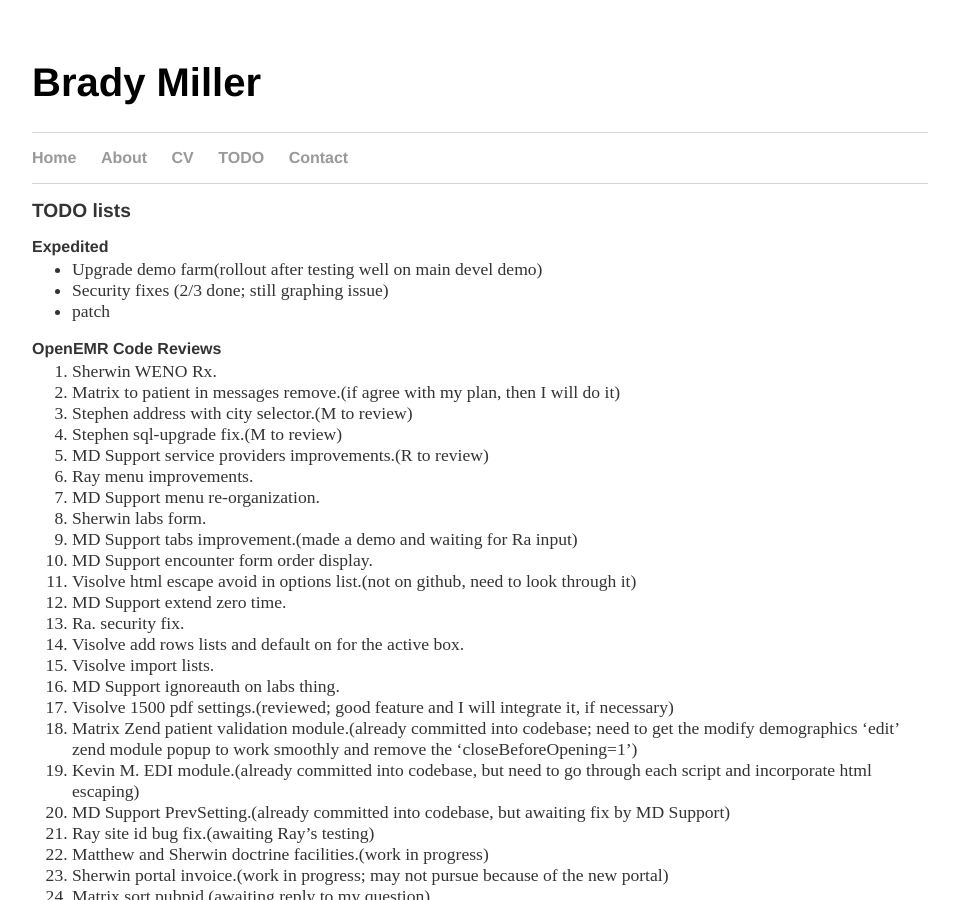
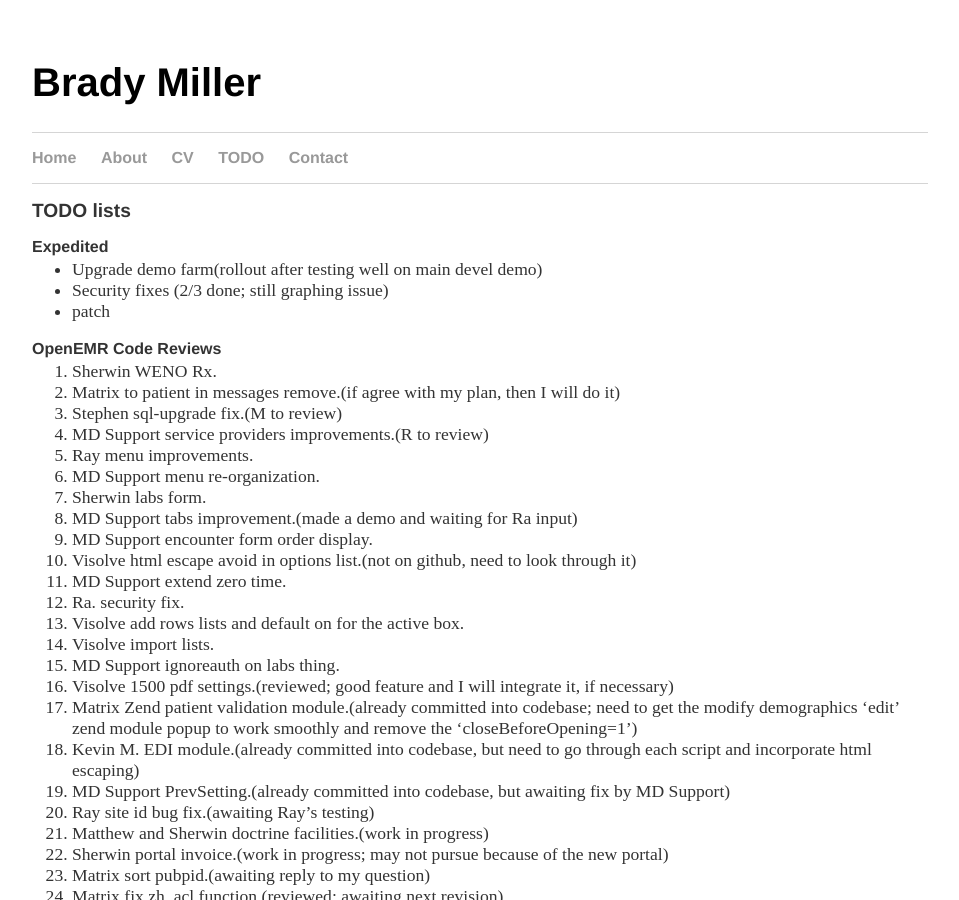
Before and after one commit to bradymiller/bradymiller.github.io, a Jekyll site: the page built from todo/index.md, in a window 1280 px wide and 900 px high. Shown: the whole window, without its empty margins (160-1119 px from the left). Built offline with Jekyll 4.4.1, drawn with Linux system fonts in a browser that asks for light colours; our own code applies the rules of GitHub Pages for plain Markdown files.

Commit message:
Update index.md

```diff
--- a/todo/index.md
+++ b/todo/index.md
@@ -11,7 +11,6 @@
 ### OpenEMR Code Reviews
 1. Sherwin WENO Rx.
 1. Matrix to patient in messages remove.(if agree with my plan, then I will do it)
-1. Stephen address with city selector.(M to review)
 1. Stephen sql-upgrade fix.(M to review)
 1. MD Support service providers improvements.(R to review)
 1. Ray menu improvements.
```
